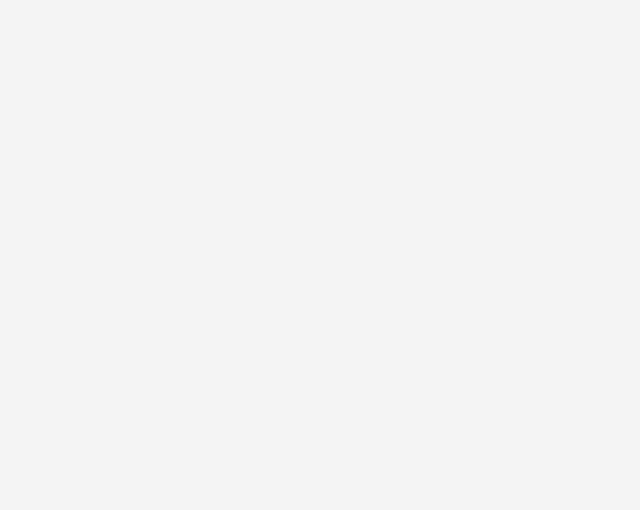
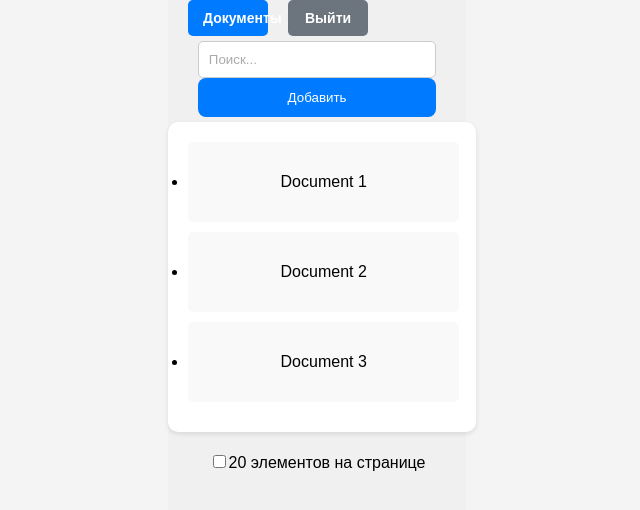
Before and after one commit to moevm/nosql2h24-docs, a React (Create React App) app in the folder client/docs-app/: page /document_list in a window 1280 px wide. Before the commit this address had no page. Shown: the top 510 px of the page, without its empty margins (323-963 px from the left). Built offline with nearby package versions, Linux system fonts and the light colour scheme.

Commit message:
added username

```diff
--- /dev/null
+++ b/client/docs-app/src/components/DocumentList.js
@@ -0,0 +1,89 @@
+import React, { useState, useEffect } from 'react';
+import '../css/Login.css'
+import {useNavigate} from "react-router-dom"
+import { useLocation } from "react-router-dom";
+
+function DocumentList(props) {
+  const [documents, setDocuments] = useState([]);
+  const [loading, setLoading] = useState(true);
+  const [page, setPage] = useState(1);
+  const [itemsPerPage, setItemsPerPage] = useState(10);
+  const location = useLocation();
+  const username = location.state || {}
+
+  useEffect(() => {
+    fetchDocuments();
+  }, []);
+
+  const navigate = useNavigate();
+
+  const fetchDocuments = async () => {
+    //const response = await fetch('http://your-python-backend-url/documents');
+    //const data = await response.json();
+    const jsonString = `
+    [{"name": "Document 1"}, {"name": "Document 2"}, {"name": "Document 3"}]
+  `;
+
+  // Парсим строку в объект JavaScript
+  const data = JSON.parse(jsonString);
+    setDocuments(data);
+    setLoading(false);
+  };
+
+  const handlePageChange = (newPage) => {
+    setPage(newPage);
+    fetchDocuments();
+  };
+
+  const handleExit = (e) => {
+    e.preventDefault();
+    navigate('/'); // Переход на маршрут '/'
+  };
+
+  const handleDocuments = () => {
+      navigate('/main', ); // Переход на маршрут '/documents'
+  };
+
+  const handleItemsPerPageChange = (newItemsPerPage) => {
+    setItemsPerPage(newItemsPerPage);
+    fetchDocuments(); // Обновляем список при изменении количества элементов на странице
+  };
+
+return (
+    <div className="document-app">
+        <div className="top-right-button-container">
+            <span className="username">
+                {username.username}
+            </span>
+            <button onClick={handleDocuments} className="top-right-button top-right-button-primary">Документы</button>
+            <button onClick={handleExit} className="top-right-button top-right-button-secondary">Выйти</button>
+        </div>
+
+      <main className="document-main">
+        <div className="search-add-container">
+          <input type="text" placeholder="Поиск..." />
+          <button>Добавить</button>
+        </div>
+
+        <ul className="document-list">
+          {documents.map((doc) => (
+            <li key={doc.name} className="document-item">
+              <p>{doc.name}</p>
+            </li>
+          ))}
+        </ul>
+
+        <label className="checkbox-label">
+          <input
+            type="checkbox"
+            checked={itemsPerPage === 20}
+            onChange={(e) => handleItemsPerPageChange(e.target.checked ? 20 : itemsPerPage)}
+          />
+          <span>20 элементов на странице</span>
+        </label>
+      </main>
+    </div>
+  );
+}
+
+export default DocumentList;
--- a/client/docs-app/src/components/Login.js
+++ b/client/docs-app/src/components/Login.js
@@ -10,6 +10,7 @@ function Login() {
     const handleSubmit = (e) => {
       e.preventDefault();
       console.log('Login:', login, 'Password:', password);
+      navigate('/main', { state:{username : login}}); // Переход на маршрут '/main'
     };
 
     const handleClick = () => {
--- a/client/docs-app/src/components/MainPage.js
+++ b/client/docs-app/src/components/Main.js
@@ -1,9 +1,12 @@
 import React, {useState} from 'react';
 import '../css/Login.css'
 import {useNavigate} from "react-router-dom"
+import { useLocation } from "react-router-dom";
 
-function Main() {
+function Main(props) {
     const navigate = useNavigate();
+    const location = useLocation();
+    const username = location.state || {}
 
     const handleExit = (e) => {
       e.preventDefault();
@@ -11,7 +14,7 @@ function Main() {
     };
 
     const handleDocuments = () => {
-        navigate('/documents', ); // Переход на маршрут '/documents'
+        navigate('/document_list',{ state:{username : username.username}}); // Переход на маршрут '/documents'
     };
 
     return (
@@ -27,4 +30,4 @@ function Main() {
     );
   }
 
-  export default Main;
+export default Main;
--- a/client/docs-app/src/components/Registration.js
+++ b/client/docs-app/src/components/Registration.js
@@ -1,15 +1,18 @@
 import React, { useState } from 'react';
 import '../css/Login.css';
+import {useNavigate} from "react-router-dom"
 
 function Registration() {
   const [login, setLogin] = useState('');
   const [password, setPassword] = useState('');
   const [repeatPassword, setRepeatPassword] = useState('');
+  const navigate = useNavigate();
 
   const handleSubmit = (e) => {
     e.preventDefault();
     // Здесь будет логика обработки регистрации
     console.log('Login:', login, 'Password:', password, 'Repeat password', repeatPassword);
+    navigate('/main', { state:{username : login}});
   };
 
   return (
--- a/client/docs-app/src/css/Login.css
+++ b/client/docs-app/src/css/Login.css
@@ -1,3 +1,11 @@
+html {
+  font-family: sans-serif;
+  display: flex;
+  justify-content: center;
+  align-items: center;
+  min-height: 100vh;
+  background-color: #f4f4f4; /* Серый фон для body */
+}
 body {
     font-family: sans-serif;
     display: flex;
@@ -63,3 +71,96 @@ body {
   button:hover {
     background-color: #0069d9;
   }
+
+  .document-app {
+    display: flex;
+    flex-direction: column;
+    min-height: 100vh;
+    width: 100%;
+    height: 100%;
+    background-color: #f0f0f0;
+  }
+
+  .document-list {
+    background-color: #fff;
+    padding: 20px;
+    border-radius: 10px;
+    box-shadow: 0 2px 5px rgba(0, 0, 0, 0.1);
+    text-align: center;
+    width: 90%;
+    max-width: 100%;
+    margin: 0 auto 20px;
+  }
+
+  .document-item {
+    background-color: #f9f9f9;
+    padding: 15px;
+    width: 90%;
+    margin-bottom: 10px;
+    border-radius: 5px;
+  }
+
+  .document-item:hover {
+    background-color: #e0e0e0;
+  }
+
+  .top-right-buttons {
+    position: fixed;
+    display: inline;
+    top: 10px;
+    right: 10px;
+    z-index: 1000;
+  }
+
+  .top-right-button-container {
+    display: flex;
+    justify-content: space-between;
+    width: 200px; /* Максимальная ширина контейнера */
+  }
+
+  .top-right-button {
+    background-color: #007bff;
+    color: white;
+    border: none;
+    padding: 10px 15px;
+    border-radius: 5px;
+    cursor: pointer;
+    font-size: 14px;
+    font-weight: bold;
+    transition: background-color 0.3s ease;
+    min-width: 80px; /* Минимальная ширина кнопки */
+    max-width: 30%; /* Максимальная ширина кнопки */
+  }
+
+  .top-right-button:hover {
+    background-color: #0056b3;
+  }
+
+  .top-right-button-primary {
+    background-color: #007bff;
+  }
+
+  .top-right-button-secondary {
+    background-color: #6c757d;
+  }
+
+  .top-right-button-success {
+    background-color: #28a745;
+  }
+
+  .top-right-button-danger {
+    background-color: #dc3545;
+  }
+
+  .DocumentListPage {
+    height: 100vh;
+    width: 100vw;
+    margin: 0;
+    padding: 0;
+    overflow: hidden;
+  }
+
+  .DocumentList {
+    height: 100%;
+    width: 100%;
+  }
--- a/client/docs-app/src/pages/MainPage.js
+++ b/client/docs-app/src/pages/MainPage.js
@@ -1,5 +1,5 @@
 import React, {useEffect, useState} from 'react'
-import Main from '../components/MainPage';
+import Main from '../components/Main';
 
 function MainPage() {
     return (
--- a/client/docs-app/src/routers.js
+++ b/client/docs-app/src/routers.js
@@ -3,6 +3,7 @@ import {Routes, Route} from 'react-router-dom';
 import LoginPage from "./pages/LoginPage";
 import RegistrationPage from "./pages/RegistrationPage";
 import MainPage from "./pages/MainPage";
+import DocumentList from "./components/DocumentList";
 
 function AppRoutes() {
     return (
@@ -10,6 +11,7 @@ function AppRoutes() {
             <Route path="/" element={<LoginPage/>}/>
             <Route path="/registration" element={<RegistrationPage/>}/>
             <Route path="/main" element={<MainPage/>}/>
+            <Route path="/document_list" element={<DocumentList/>}/>
         </Routes>
     )
 }
```
Also changed, not shown: client/docs-app/src/pages/DocumentsListPage.js (+12 -0 lines).
